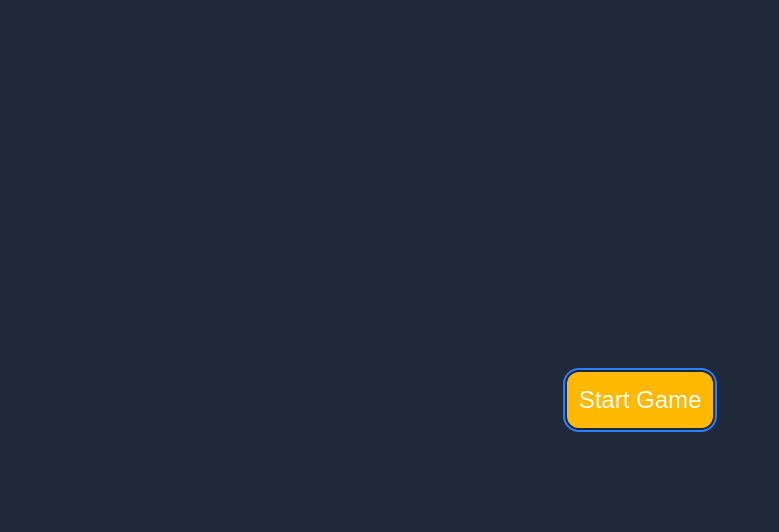
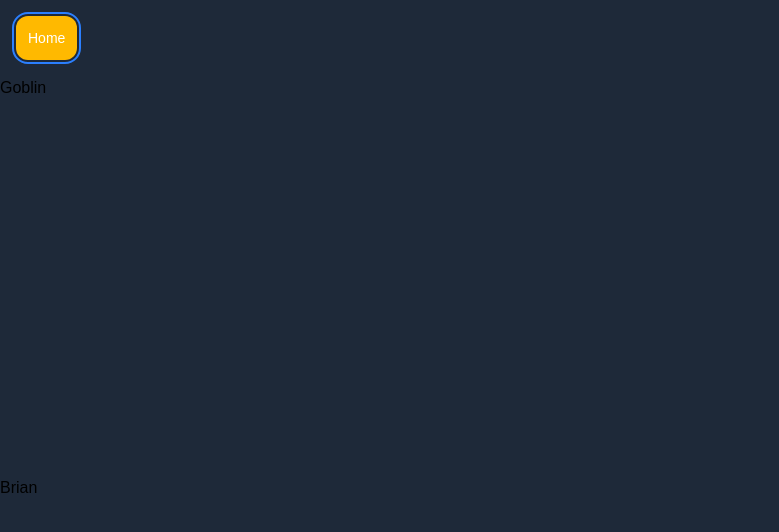
Before and after one commit to cchester11/goblins, a React (Vite) app: page /game in a window 1280 px wide. Shown: the top 532 px of the page, without its empty margins (0-779 px from the left). Built offline with nearby package versions, Linux system fonts and the light colour scheme; a web font is replaced by a local one.

Commit message:
navigate from home to game and game to home

```diff
--- a/src/App.jsx
+++ b/src/App.jsx
@@ -1,27 +1,34 @@
-import { useState } from 'react'
-import { Route, Routes, BrowserRouter } from 'react-router-dom'
+import { useState } from "react";
+import { Route, Routes, BrowserRouter } from "react-router-dom";
+import Home from "./components/Home";
+import Game from "./components/Game";
 
 function App() {
       // set the global state of characters to be passed down to game component
       let [brian, setBrian] = useState({
             health: 100,
-    strength: 10
-  })
+            strength: 10,
+      });
       let [goblin, setGoblin] = useState({
             health: 0,
-    strength: 0
-  })
+            strength: 0,
+      });
 
-  // when user clicks "start game", route to the "game component"
       return (
-    <div className='flex justify-center align-middle items-center h-screen w-screen'>
-      <div>
-        <button type="button" className='bg-amber-400 text-2xl text-white hover:bg-amber-200 p-3 rounded-xl outline-2 outline-offset-2 outline-blue-500'>
-          Start Game
-        </button>
-      </div>
-    </div>
-  )
+            <BrowserRouter>
+                  <Routes>
+                        <Route path="/" element={<Home />} />
+                        <Route
+                          path="/game"
+                          element={<Game
+                            brian={brian}
+                            setBrian={setBrian}
+                            gobin={goblin}
+                            setGoblin={setGoblin}
+                        />} />
+                  </Routes>
+            </BrowserRouter>
+      );
 }
 
-export default App
+export default App;
--- a/src/components/Game.jsx
+++ b/src/components/Game.jsx
@@ -0,0 +1,25 @@
+import { useNavigate } from "react-router-dom";
+
+export default function Game() {
+      const navigate = useNavigate();
+
+      return (
+            <div>
+                  <div className="ml-4 mb-4 mt-4">
+                        <button
+                              type="button"
+                              className="bg-amber-400 text-sm text-white hover:bg-amber-200 p-3 rounded-xl outline-2 outline-offset-2 outline-blue-500"
+                              onClick={() => navigate("/")}
+                        >
+                              Home
+                        </button>
+                  </div>
+                  <div className="h-screen w-screen grid grid-cols-1">
+                        {/* enemy container */}
+                        <div>Goblin</div>
+                        {/* brian container */}
+                        <div>Brian</div>
+                  </div>
+            </div>
+      );
+}
--- /dev/null
+++ b/src/components/Home.jsx
@@ -0,0 +1,19 @@
+import { useNavigate } from "react-router-dom";
+
+export default function Home() {
+      const navigate = useNavigate();
+      // when user clicks "start game", route to the "game component"
+      return (
+            <div className="flex justify-center align-middle items-center h-screen w-screen">
+                  <div>
+                        <button
+                              type="button"
+                              className="bg-amber-400 text-2xl text-white hover:bg-amber-200 p-3 rounded-xl outline-2 outline-offset-2 outline-blue-500"
+                              onClick={() => navigate('/game')}
+                        >
+                              Start Game
+                        </button>
+                  </div>
+            </div>
+      );
+}
--- a/src/main.jsx
+++ b/src/main.jsx
@@ -1,10 +1,7 @@
 import { createRoot } from 'react-dom/client'
 import './index.css'
 import App from './App.jsx'
-import { BrowserRouter } from 'react-router-dom'
 
 createRoot(document.getElementById('root')).render(
-  <BrowserRouter>
-    <App />
-  </BrowserRouter>
+  <App />
 )
```
Lines whose indentation alone changed are shown as unchanged.
